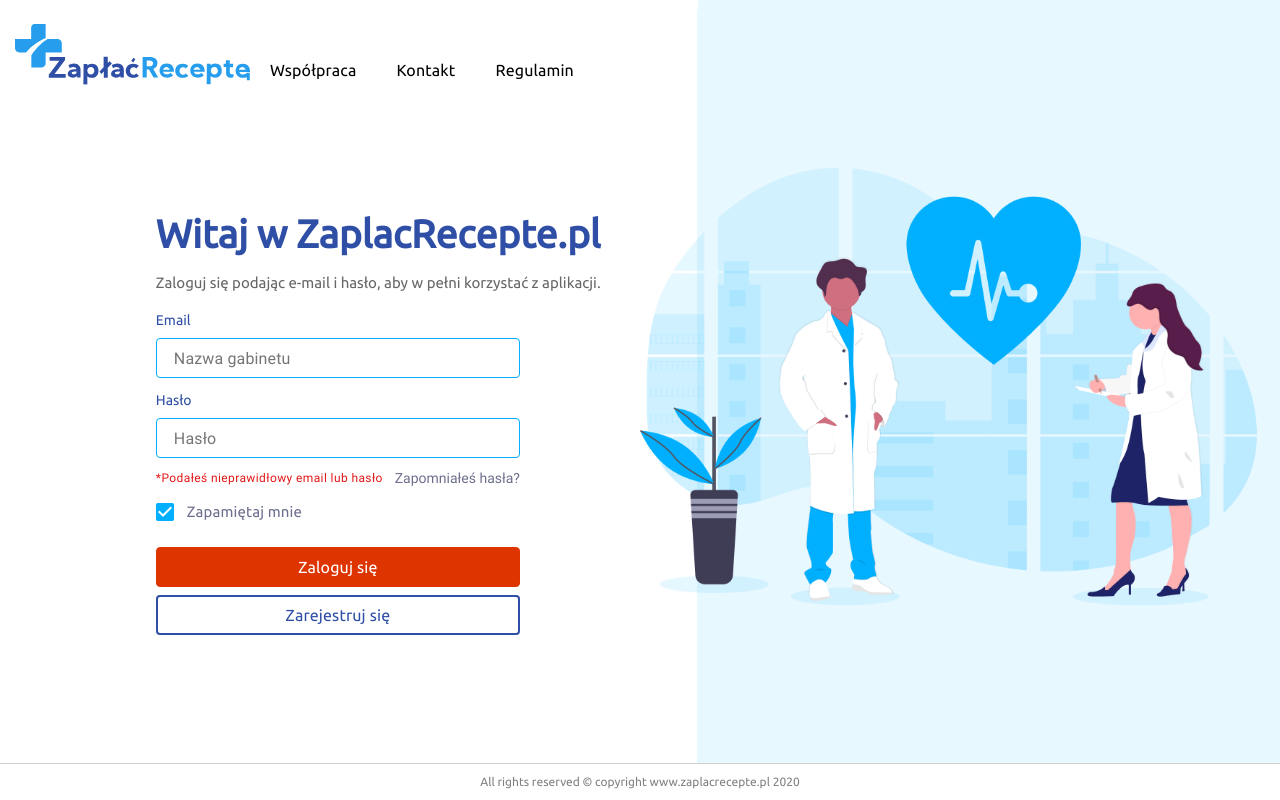
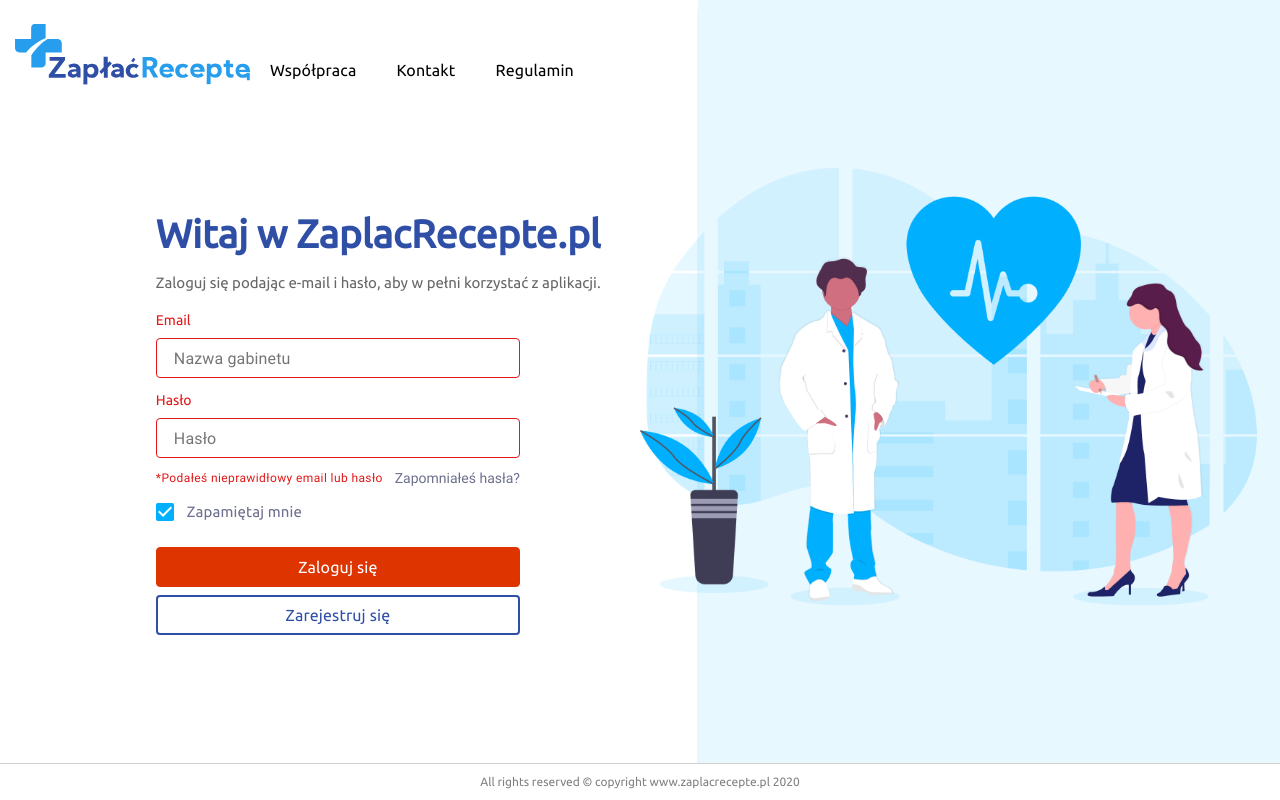
Before and after one commit to kajzerro/zaplacrecepte-front, a React (Create React App) app: page / in a window 1280 px wide. Both pictures are taken after a click on the button "Zaloguj się". Built offline with nearby package versions, Linux system fonts and the light colour scheme; no server answers.

Commit message:
Wrong user or password functionality

```diff
--- a/src/component/loginPage/LoginPage.css
+++ b/src/component/loginPage/LoginPage.css
@@ -90,6 +90,15 @@
     line-height: 24px;
     letter-spacing: 0.15px;
     color: #676767;
+}
+
+.login-page .wrong-user-or-password label {
+    color: #E21717;
+}
+
+.login-page .wrong-user-or-password input[type=text], .login-page .wrong-user-or-password input[type=password] {
+    border: 1px solid #E21717;
+    color: #E21717;
 }
 
 .login-page input[type=button].register-button {
--- a/src/component/loginPage/LoginPage.js
+++ b/src/component/loginPage/LoginPage.js
@@ -18,13 +18,17 @@ function LoginPage() {
             .then(() => {
                 history.push('/lista');
             })
-            .catch(err => alert(err));
+            .catch(err => {
+                setWrongUserOrPassword(true);
+                console.error(err)
+            });
     }
 
     const [scalingStyle, setScalingStyle] = useState({});
 
     const [formLogin, setFormLogin] = useState("");
     const [formPassword, setFormPassword] = useState("");
+    const [wrongUserOrPassword, setWrongUserOrPassword] = useState(false);
 
     let history = useHistory();
     return (
@@ -56,17 +60,22 @@ function LoginPage() {
                                         <div className="zr-header-description">Zaloguj się podając e-mail i hasło, aby w
                                             pełni korzystać z aplikacji.
                                         </div>
-                                        <form>
+                                        <form className={wrongUserOrPassword ? "wrong-user-or-password" : ""}>
                                             <label htmlFor="login">Email</label>
                                             <input type="text" id="login" name="login"
                                                    placeholder="Nazwa gabinetu"
-                                                   onChange={e => setFormLogin(e.target.value)}/>
+                                                   onChange={e => {
+                                                       setWrongUserOrPassword(false);
+                                                       setFormLogin(e.target.value);
+                                                   }}/>
                                             <label htmlFor="password">Hasło</label>
                                             <input type="password" id="password" name="login"
-                                                   placeholder="Hasło" onChange={e => setFormPassword(e.target.value)}/>
+                                                   placeholder="Hasło" onChange={e => {
+                                                setWrongUserOrPassword(false);
+                                                setFormPassword(e.target.value);
+                                            }}/>
                                             <div className="after-input">
-                                                <span
-                                                    className="error-label">*Podałeś nieprawidłowy email lub hasło</span>
+                                                {wrongUserOrPassword && <span className="error-label">*Podałeś nieprawidłowy email lub hasło</span>}
                                                 <span className="forgot-label">Zapomniałeś hasła?</span>
                                                 <div className="remember-me">
                                                     <img src="loginPage/checkboxOn.png"/>
```
